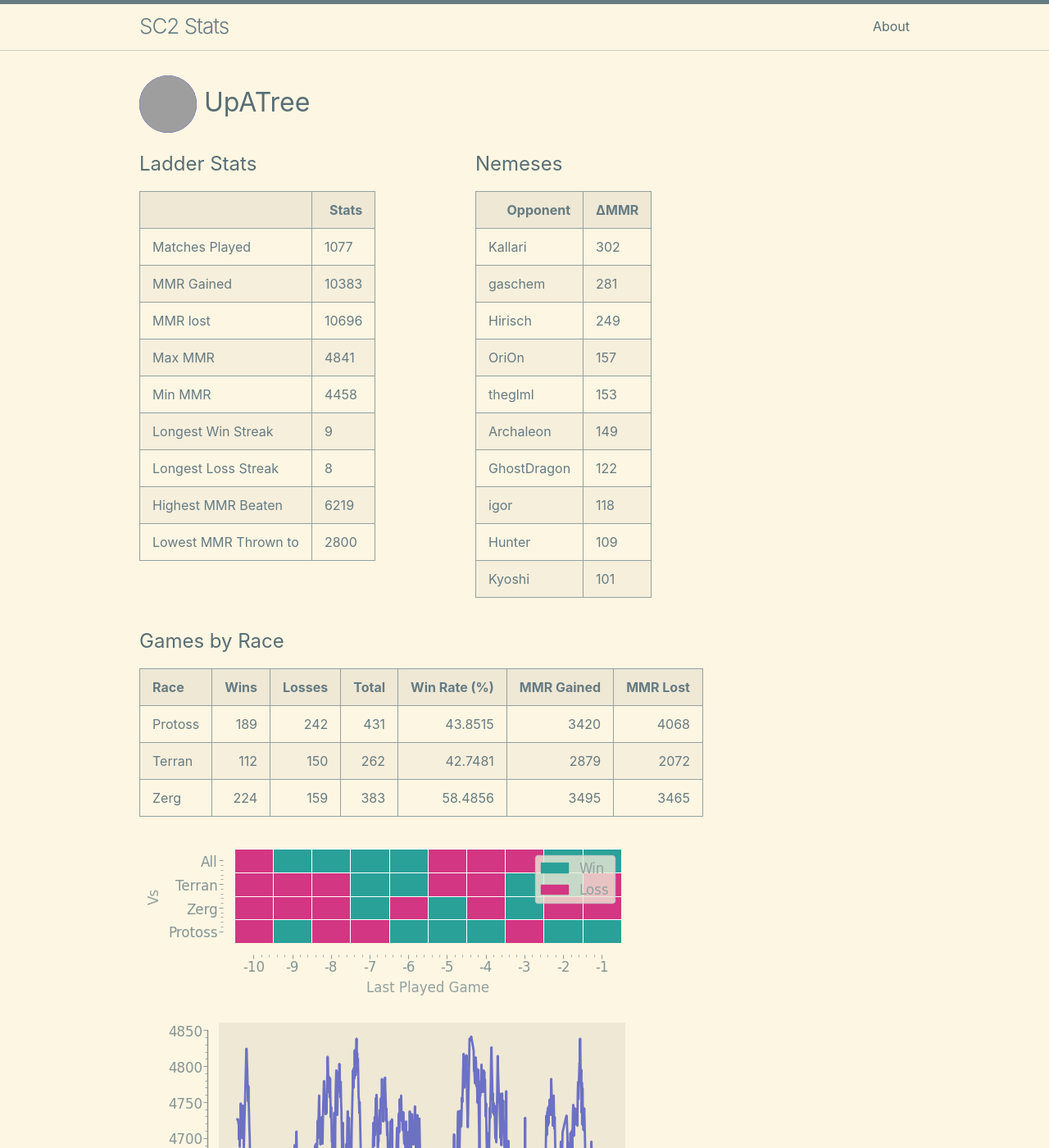
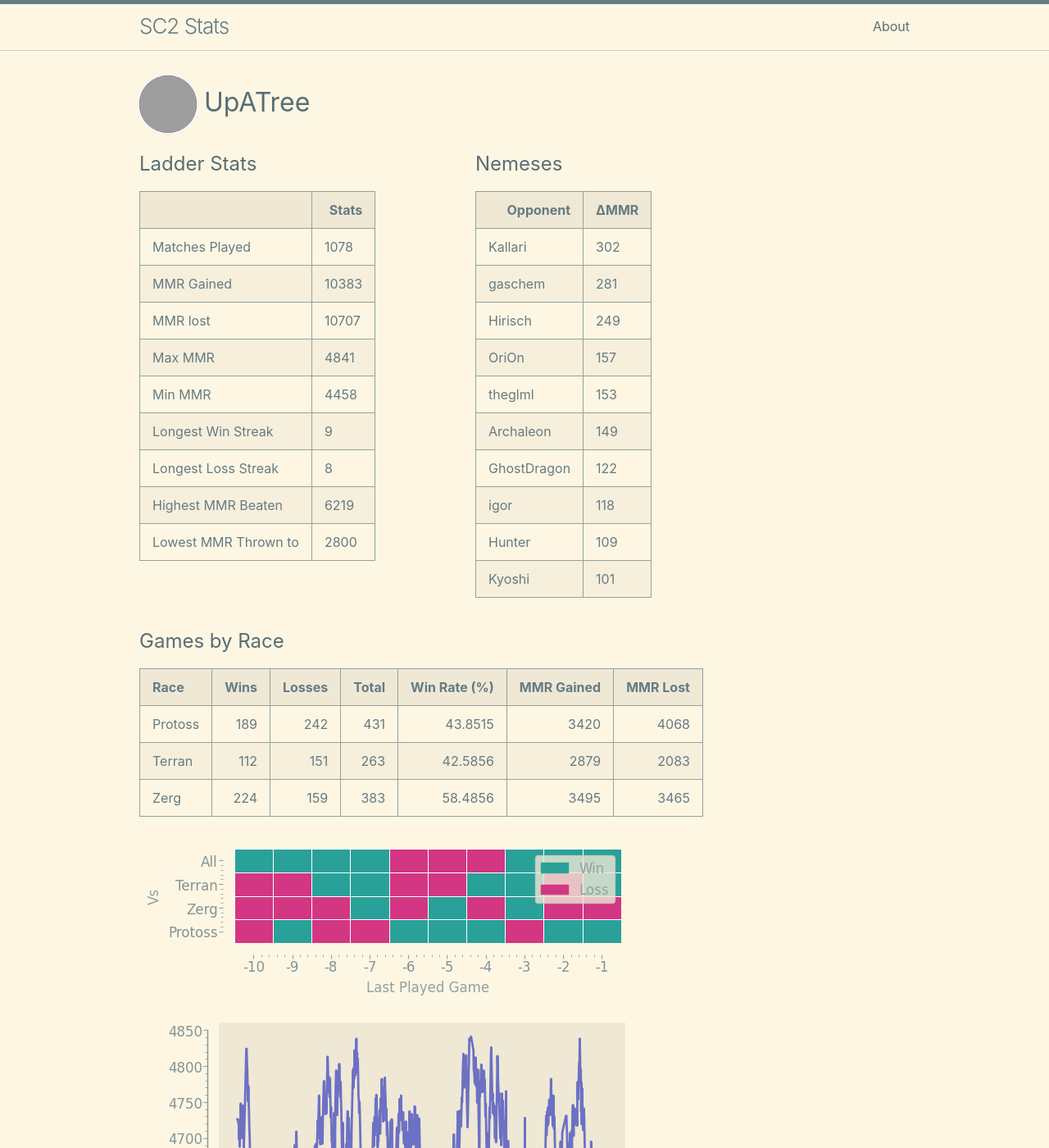
Before and after one commit to kylermurphy/UpATree, a Jekyll site: the page built from docs/index.md, in a window 1280 px wide and 1400 px high. Shown: the whole window at 82% size. Built offline with Jekyll 4.4.1, drawn with Linux system fonts in a browser that asks for light colours; grey boxes are pictures that could not be loaded.

Commit message:
running on push

```diff
--- a/docs/index.md
+++ b/docs/index.md
@@ -18,7 +18,7 @@ layout: home
   <tbody>
     <tr>
       <td>Matches Played</td>
-      <td>1077</td>
+      <td>1078</td>
     </tr>
     <tr>
       <td>MMR Gained</td>
@@ -26,7 +26,7 @@ layout: home
     </tr>
     <tr>
       <td>MMR lost</td>
-      <td>10696</td>
+      <td>10707</td>
     </tr>
     <tr>
       <td>Max MMR</td>
@@ -115,7 +115,7 @@ layout: home
 | Race    |   Wins |   Losses |   Total |   Win Rate (%) |   MMR Gained |   MMR Lost |
 |:--------|-------:|---------:|--------:|---------------:|-------------:|-----------:|
 | Protoss |    189 |      242 |     431 |        43.8515 |         3420 |       4068 |
-| Terran  |    112 |      150 |     262 |        42.7481 |         2879 |       2072 |
+| Terran  |    112 |      151 |     263 |        42.5856 |         2879 |       2083 |
 | Zerg    |    224 |      159 |     383 |        58.4856 |         3495 |       3465 |
 
 ![Games by Race](./assets/gm_hist.png)
--- a/log.txt
+++ b/log.txt
@@ -308,3 +308,4 @@ Writing a log file 2025-03-06 16:28:43.
 Writing a log file 2025-03-06 16:52:36.
 Writing a log file 2025-03-06 17:20:01.
 Writing a log file 2025-03-06 17:36:54.
+Writing a log file 2025-03-06 17:49:47.
```
Also changed, not shown: docs/assets/MMR.png, docs/assets/daily.png, docs/assets/gm_hist.png, docs/assets/r_wrt.png, 1 other file.
